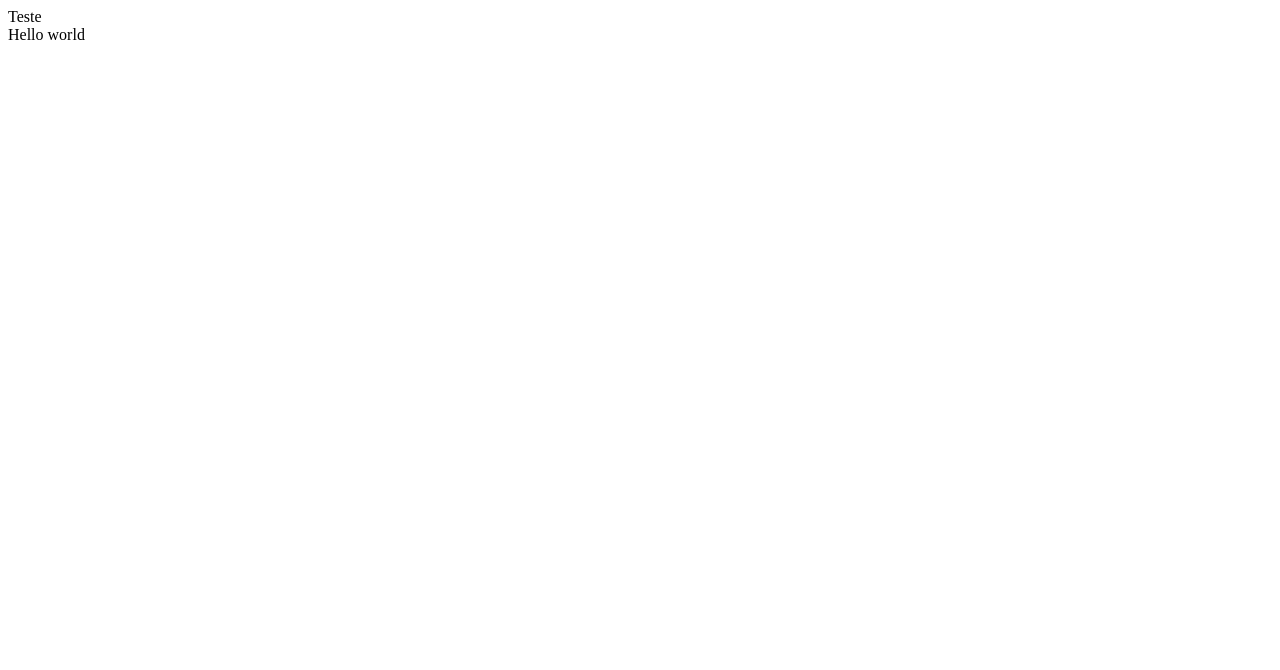
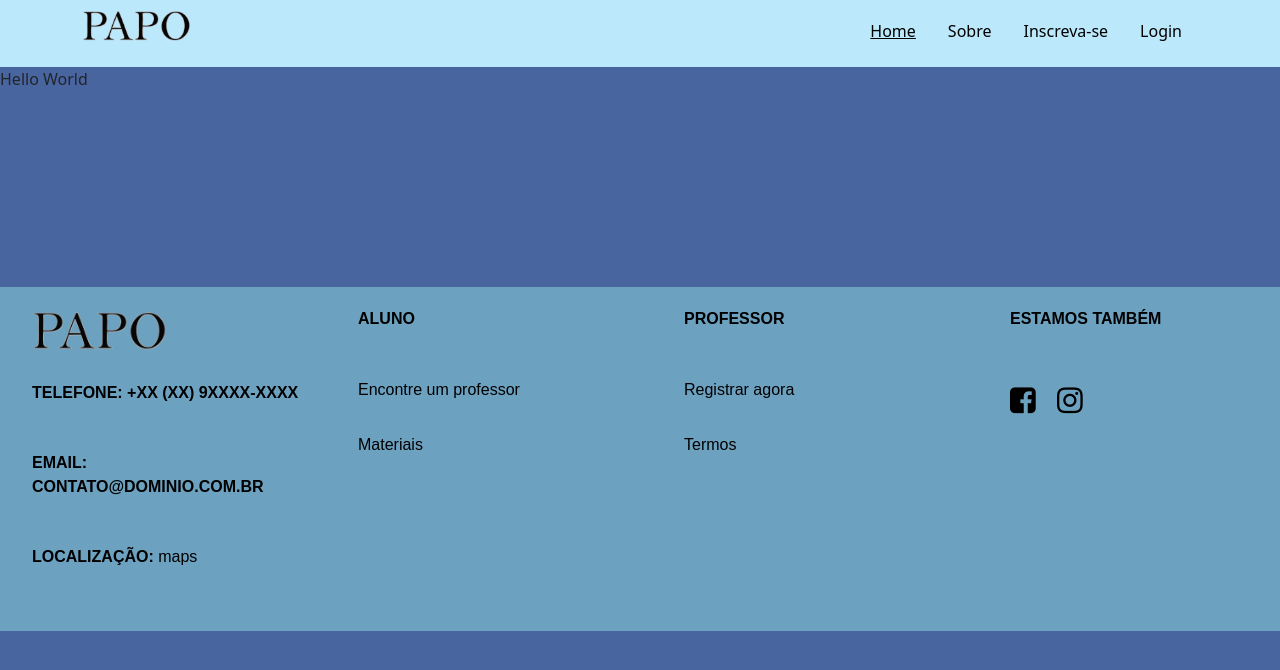
Before and after one commit to ICEI-PUC-Minas-PPLCC-TI/tiaw-ppl-cc-m-20212-aulas-particulares-2, a plain HTML site: page Codigo/index.html in a window 1280 px wide. Drawn offline with nearby package versions, Linux system fonts and the light colour scheme.

Commit message:
Estrutura padrão do site sem menu lateral

```diff
--- a/Codigo/index.html
+++ b/Codigo/index.html
@@ -4,16 +4,87 @@
     <meta charset="UTF-8">
     <meta http-equiv="X-UA-Compatible" content="IE=edge">
     <meta name="viewport" content="width=device-width, initial-scale=1.0">
+    <link href="https://cdn.jsdelivr.net/npm/bootstrap@5.1.3/dist/css/bootstrap.min.css" rel="stylesheet" integrity="sha384-1BmE4kWBq78iYhFldvKuhfTAU6auU8tT94WrHftjDbrCEXSU1oBoqyl2QvZ6jIW3" crossorigin="anonymous">
+    <link href="https://maxcdn.bootstrapcdn.com/font-awesome/4.2.0/css/font-awesome.min.css" rel="stylesheet">
+    <link rel="stylesheet" href="style.css">
     <title>Document</title>
 </head>
 <body>
+    <!--Cabeçalho-->
     <header class="header">
         <div class="container">
             <div class="row">
-                <div class="col-12 col-sm-12 col-md-6 col-lg 6">Teste</div>
-                <div class="col-12 col-sm-12 col-md-6 col-lg 6">Hello world</div>
+                <!--Menu Lateral-->
+                <!--Logo-->
+                <div class="col-4 col-sm-4 col-md-6 col-lg 6">
+                    <div class="logo">
+                        <img src="img/Logo_prov.png" alt="PAPO">
+                    </div>
+                </div>
+                <!--Menu principal-->
+                <div class="col-8 col-sm-8 col-md-6 col-lg 6">
+                    <ul class="nav">
+                        <li class="nav-item">
+                          <a class="nav-link active" aria-current="page" href="#"><p>Home</p></a>
+                        </li>
+                        <li class="nav-item">
+                            <a class="nav-link" href="#"><p>Sobre</p></a>
+                          </li>
+                        <li class="nav-item">
+                          <a class="nav-link" href="#"><p>Inscreva-se</p></a>
+                        </li>
+                        <li class="nav-item">
+                          <a class="nav-link" href="#"><p>Login</p></a>
+                        </li>
+                      </ul>
+                </div>
             </div>
         </div>
     </header>
+    <main class="main">
+        <p>Hello World</p>
+    </main>
+    <!--Rodapé-->
+    <footer class="footer">
+        <div class="row">
+            <div class="col-12 col-sm-6 col-md-3 col-lfg-3">
+                <ul>
+                    <li>
+                        <div class="logo">
+                            <img src="img/Logo_prov.png" alt="PAPO">
+                        </div>
+                    </li>
+                    <li><p>Telefone: +xx (xx) 9xxxx-xxxx</p></li>
+                    <li><p>Email: contato@dominio.com.br</p></li>
+                    <li><p>Localização: <a href="https://goo.gl/maps/84exw4SQHGfMFRw89" target="_blank">maps</a></p></li>
+                </ul>
+            </div>
+            <div class="col-12 col-sm-6 col-md-3 col-lfg-3">
+                <ul>
+                    <li><p>Aluno</p></li>
+                    <li><a href="#">Encontre um professor</a></li>
+                    <li><a href="#">Materiais</a></li>
+                </ul>
+            </div>
+            <div class="col-12 col-sm-6 col-md-3 col-lfg-3">
+                <ul>
+                    <li><p>Professor</p></li>
+                    <li><a href="#">Registrar agora</a></li>
+                    <li><a href="#">Termos</a></li>
+                </ul>
+            </div>
+            <div class="col-12 col-sm-6 col-md-3 col-lfg-3">
+                <ul class="redes">
+                    <li><p>Estamos também</p></li>
+                    <li class="link_rede"><a href="#" target="_blank"><i class="fa fa-facebook-square" aria-hidden="true"></i></a></li>
+                    <li class="link_rede"><a href="#" target="_blank"><i class="fa fa-instagram" aria-hidden="true"></i></a></li>
+                </ul>
+            </div>
+        </div>
+    </footer>
+    <!--Links JS Bootstrap-->
+    <script src="https://cdn.jsdelivr.net/npm/bootstrap@5.1.3/dist/js/bootstrap.bundle.min.js" integrity="sha384-ka7Sk0Gln4gmtz2MlQnikT1wXgYsOg+OMhuP+IlRH9sENBO0LRn5q+8nbTov4+1p" crossorigin="anonymous"></script>
+    <script src="https://cdn.jsdelivr.net/npm/@popperjs/core@2.10.2/dist/umd/popper.min.js" integrity="sha384-7+zCNj/IqJ95wo16oMtfsKbZ9ccEh31eOz1HGyDuCQ6wgnyJNSYdrPa03rtR1zdB" crossorigin="anonymous"></script>
+    <script src="https://cdn.jsdelivr.net/npm/bootstrap@5.1.3/dist/js/bootstrap.min.js" integrity="sha384-QJHtvGhmr9XOIpI6YVutG+2QOK9T+ZnN4kzFN1RtK3zEFEIsxhlmWl5/YESvpZ13" crossorigin="anonymous"></script>
 </body>
 </html>
--- a/Codigo/style.css
+++ b/Codigo/style.css
@@ -1,3 +1,94 @@
 body{
-    background-color: blue;
+    max-height: 100%;
+    background-color: #4965a0;
 }
+
+/*Cabeçalho*/
+.header{
+    background-color: #bbe8fb;
+}
+.header .logo img{
+    margin-top: 2%;
+    max-width: 20%;
+    float: left;
+}
+
+.header .nav{
+    margin-top: 2%;
+    float: right;
+    text-decoration: none;
+}
+
+.header .nav .nav-link{
+    color: #000000;
+}
+.header .nav .nav-link:hover{
+    color: #969696;
+}
+
+.header .nav .active{
+    text-decoration: underline;
+}
+
+/*Main*/
+
+.main{
+    height: 200px;
+}
+/*Rodapé*/
+
+.footer{
+    margin-top: 20px;
+    background-color: #6ca1c0;
+    padding-top: 20px;
+}
+.footer ul{
+    display: flex;
+    flex-wrap: wrap;
+}
+.footer ul li{
+    display: block;
+    width: 100%;
+    margin-bottom: 30px;
+    text-align: left;
+}
+.footer ul img{
+    display: inline;
+    margin-top: 2%;
+    max-width: 50%;
+    float: left;
+}
+.footer ul li p{
+    text-decoration:solid;
+    text-transform: uppercase;
+    color: #000000;
+    font-family:Arial, Helvetica, sans-serif;
+    font-weight: bold;
+}
+
+.footer ul li a{
+    font-weight:normal;
+    text-decoration: none;
+    text-transform: none;
+    color: #000000;
+    font-family:Arial, Helvetica, sans-serif;
+}
+
+.footer ul li a:hover{
+    text-decoration: none;
+    color: #969696;
+    font-family:Arial, Helvetica, sans-serif;
+}
+
+.footer .redes{
+    display: flex;
+    flex-wrap: wrap;
+}
+
+.footer .redes .link_rede{
+    margin: 0px;
+    display: inline;
+    width: 10%;
+    font-size: 30px;
+    margin-right: 20px;
+}
```
Also changed, not shown: Codigo/img/Logo_prov.png (added).
